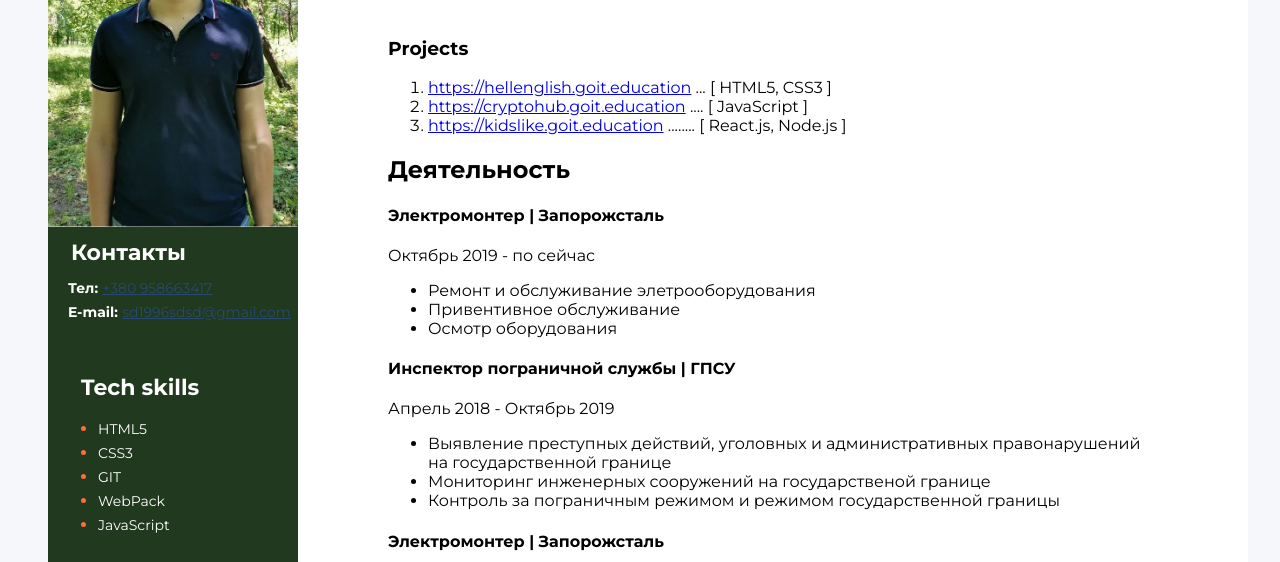
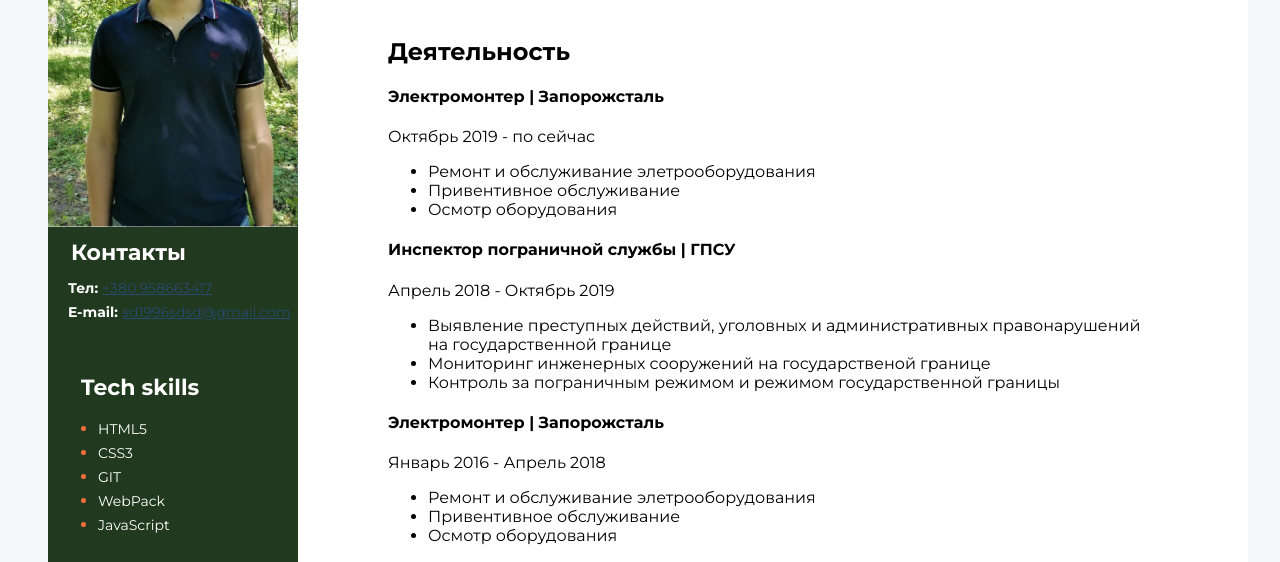
Before and after one commit to werwoolf/portfolio, a plain HTML site: page index.html in a window 1280 px wide. Shown: the part 234-796 px from the top of the page. Drawn offline with Linux system fonts and the light colour scheme.

Commit message:
Update index.html

```diff
--- a/index.html
+++ b/index.html
@@ -21,18 +21,7 @@
                 <h1 class="my-name">Сергей Дусык</h1>
                 <p class="about-me-descripr">Начинающий Front-End Developer</p>
             </div>
-            <!--projects-->
-            <div class="projects">
-                <h3 class="my-project-name">Projects</h3>
-                <ol>
-                    <li class="projects-item"><a href="https://hellenglish.goit.education" >https://hellenglish.goit.education</a>
-                        <span>...</span> <span>[ HTML5, CSS3 ]</span></li>
-                    <li><a href=" https://cryptohub.goit.education">https://cryptohub.goit.education</a>
-                        <span>....</span> <span>[ JavaScript ] </span></li>
-                    <li><a href=" https://kidslike.goit.education" >https://kidslike.goit.education</a>
-                        <span>........</span> <span>[ React.js, Node.js ]</span></li>
-                </ol>
-            </div>
+
             <!--my work experience section-->
             <div class="my-work-experience-section">
                 <h2>Деятельность</h2>
```
